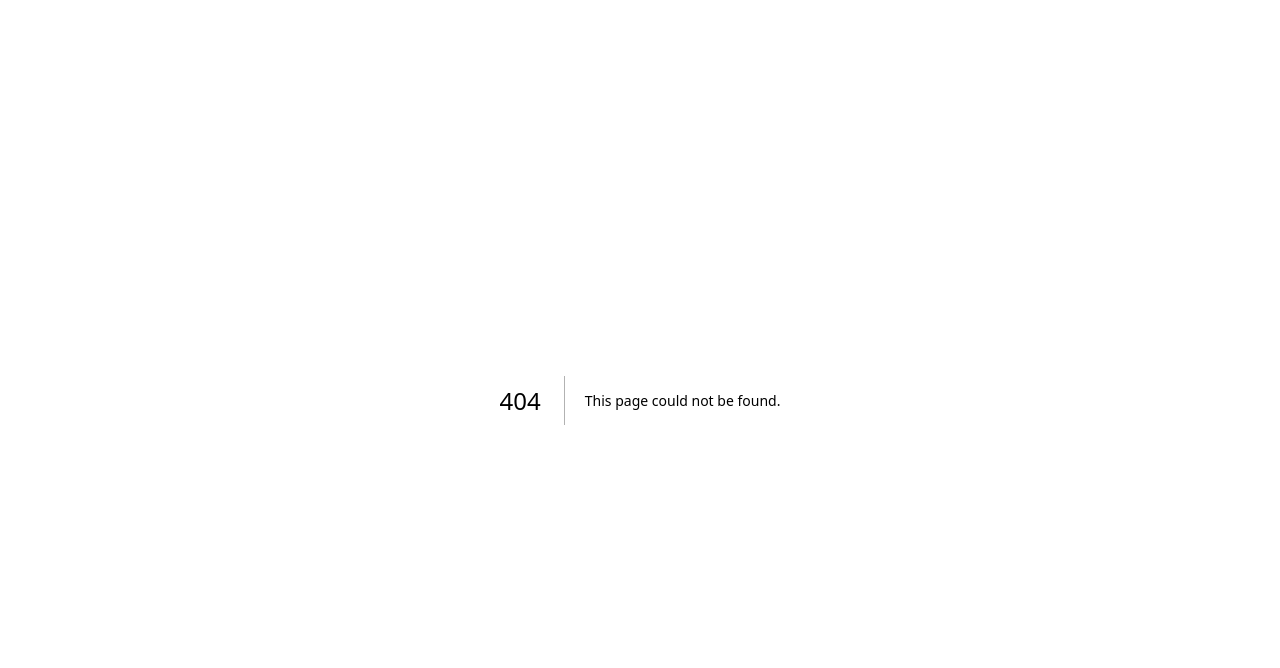
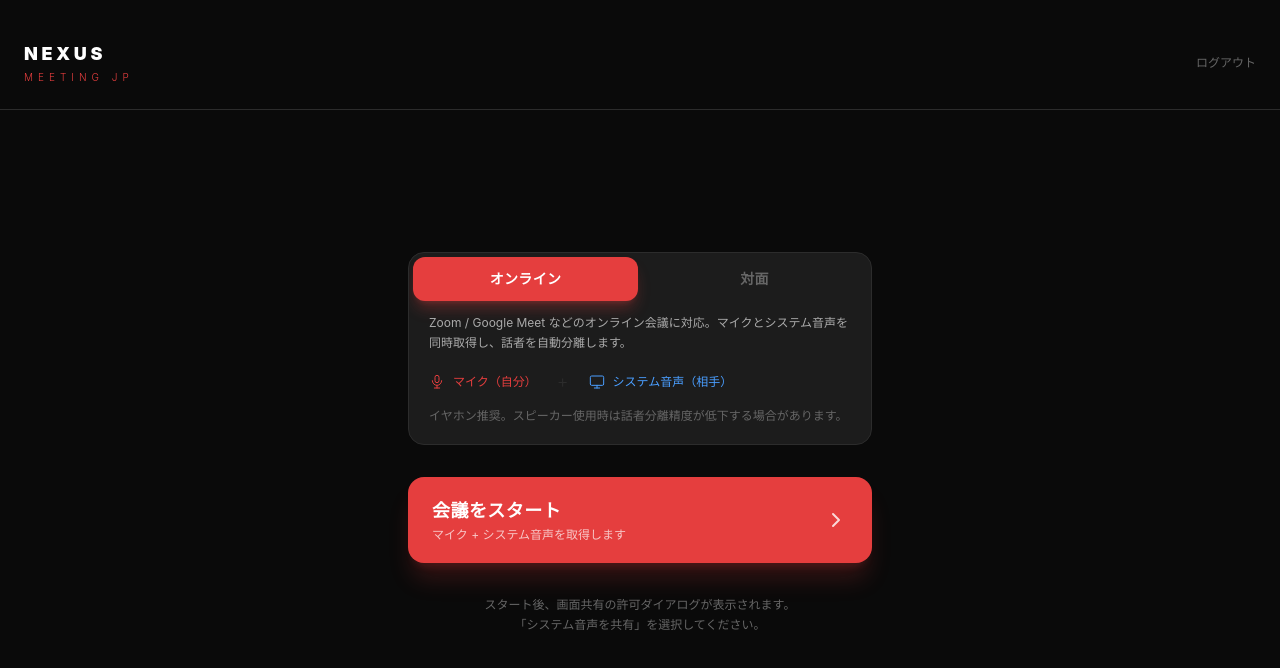
Before and after one commit to olifekabusiki-prog/nexus-meeting-jp, a Next.js app: page /home in a window 1280 px wide. Before the commit this address had no page. Shown: the top 668 px of the page. Built offline with nearby package versions, Linux system fonts and the light colour scheme; no server answers.

Commit message:
add src/app/home/page.tsx

```diff
--- /dev/null
+++ b/src/app/home/page.tsx
@@ -0,0 +1,178 @@
+'use client'
+
+import { useEffect, useState } from 'react'
+import { useRouter } from 'next/navigation'
+import { createClient } from '@/lib/supabase'
+
+/* ---- Icons ---- */
+function MicIcon({ className }: { className?: string }) {
+  return (
+    <svg className={className} viewBox="0 0 24 24" fill="none" stroke="currentColor" strokeWidth={1.5}>
+      <rect x="9" y="2" width="6" height="11" rx="3" />
+      <path d="M5 10a7 7 0 0014 0" strokeLinecap="round" />
+      <line x1="12" y1="17" x2="12" y2="21" strokeLinecap="round" />
+      <line x1="8" y1="21" x2="16" y2="21" strokeLinecap="round" />
+    </svg>
+  )
+}
+
+function MonitorIcon({ className }: { className?: string }) {
+  return (
+    <svg className={className} viewBox="0 0 24 24" fill="none" stroke="currentColor" strokeWidth={1.5}>
+      <rect x="2" y="3" width="20" height="14" rx="2" />
+      <line x1="8" y1="21" x2="16" y2="21" strokeLinecap="round" />
+      <line x1="12" y1="17" x2="12" y2="21" strokeLinecap="round" />
+    </svg>
+  )
+}
+
+function UsersIcon({ className }: { className?: string }) {
+  return (
+    <svg className={className} viewBox="0 0 24 24" fill="none" stroke="currentColor" strokeWidth={1.5}>
+      <path d="M17 21v-2a4 4 0 00-4-4H5a4 4 0 00-4 4v2" />
+      <circle cx="9" cy="7" r="4" />
+      <path d="M23 21v-2a4 4 0 00-3-3.87M16 3.13a4 4 0 010 7.75" />
+    </svg>
+  )
+}
+
+function ChevronRightIcon({ className }: { className?: string }) {
+  return (
+    <svg className={className} viewBox="0 0 24 24" fill="none" stroke="currentColor" strokeWidth={2}>
+      <path d="M9 18l6-6-6-6" strokeLinecap="round" strokeLinejoin="round" />
+    </svg>
+  )
+}
+
+export default function HomePage() {
+  const router = useRouter()
+  const [email, setEmail] = useState('')
+  const [online, setOnline] = useState(true)
+
+  useEffect(() => {
+    const supabase = createClient()
+    const { data: { subscription } } = supabase.auth.onAuthStateChange((event, session) => {
+      if (session) setEmail(session.user.email ?? '')
+      else if (event === 'SIGNED_OUT') router.push('/')
+    })
+    return () => subscription.unsubscribe()
+  }, [router])
+
+  async function handleSignOut() {
+    await createClient().auth.signOut()
+    router.push('/')
+  }
+
+  function handleStart() {
+    router.push(`/session?mode=${online ? 'online' : 'offline'}`)
+  }
+
+  return (
+    <div className="min-h-dvh bg-mtg-black flex flex-col">
+
+      {/* ヘッダー */}
+      <header className="flex items-center justify-between px-6 pt-10 pb-6 border-b border-mtg-border">
+        <div>
+          <div className="text-lg font-black tracking-[0.2em] text-white">NEXUS</div>
+          <div className="text-[10px] font-light tracking-[0.5em] text-mtg-red mt-0.5">MEETING JP</div>
+        </div>
+        <button onClick={handleSignOut} className="text-mtg-mid text-xs hover:text-mtg-light transition-colors">
+          ログアウト
+        </button>
+      </header>
+
+      {/* メイン */}
+      <main className="flex-1 flex flex-col items-center justify-center px-6 gap-8 max-w-lg mx-auto w-full">
+
+        {/* オンライン / 対面 トグル */}
+        <div className="w-full bg-mtg-surface border border-mtg-border rounded-2xl overflow-hidden">
+          {/* トグルスイッチ */}
+          <div className="flex p-1 gap-1">
+            <button
+              onClick={() => setOnline(true)}
+              className={`flex-1 py-3 rounded-xl text-sm font-semibold tracking-wide transition-all ${
+                online
+                  ? 'bg-mtg-red text-white shadow-lg shadow-mtg-red/30'
+                  : 'text-mtg-mid hover:text-mtg-light'
+              }`}
+            >
+              オンライン
+            </button>
+            <button
+              onClick={() => setOnline(false)}
+              className={`flex-1 py-3 rounded-xl text-sm font-semibold tracking-wide transition-all ${
+                !online
+                  ? 'bg-mtg-red text-white shadow-lg shadow-mtg-red/30'
+                  : 'text-mtg-mid hover:text-mtg-light'
+              }`}
+            >
+              対面
+            </button>
+          </div>
+
+          {/* モード説明 */}
+          <div className="px-5 pb-5 pt-2">
+            {online ? (
+              <div className="space-y-3">
+                <p className="text-mtg-light text-xs leading-relaxed">
+                  Zoom / Google Meet などのオンライン会議に対応。マイクとシステム音声を同時取得し、話者を自動分離します。
+                </p>
+                <div className="flex items-center gap-5 pt-1">
+                  <div className="flex items-center gap-2 text-mtg-self">
+                    <MicIcon className="w-4 h-4" />
+                    <span className="text-xs font-medium">マイク（自分）</span>
+                  </div>
+                  <div className="text-mtg-border text-lg font-light">+</div>
+                  <div className="flex items-center gap-2 text-mtg-other-a">
+                    <MonitorIcon className="w-4 h-4" />
+                    <span className="text-xs font-medium">システム音声（相手）</span>
+                  </div>
+                </div>
+                <p className="text-mtg-mid text-xs">
+                  イヤホン推奨。スピーカー使用時は話者分離精度が低下する場合があります。
+                </p>
+              </div>
+            ) : (
+              <div className="space-y-3">
+                <p className="text-mtg-light text-xs leading-relaxed">
+                  同じ部屋での対面会議に対応。マイクで全員の音声を取得し、GPTが文脈から話者を推測整理します。
+                </p>
+                <div className="flex items-center gap-2 text-mtg-mid pt-1">
+                  <UsersIcon className="w-4 h-4" />
+                  <span className="text-xs">端末を参加者の中央に置いてください</span>
+                </div>
+              </div>
+            )}
+          </div>
+        </div>
+
+        {/* 開始ボタン */}
+        <button
+          onClick={handleStart}
+          className="w-full group relative bg-mtg-red hover:bg-mtg-red-dark rounded-2xl py-5 flex items-center justify-between px-6 transition-all active:scale-[0.98] shadow-xl shadow-mtg-red/20"
+        >
+          <div className="text-left">
+            <div className="text-white font-bold text-lg tracking-wide">会議をスタート</div>
+            <div className="text-white/70 text-xs mt-0.5">
+              {online ? 'マイク + システム音声を取得します' : 'マイクのみ取得します'}
+            </div>
+          </div>
+          <ChevronRightIcon className="w-6 h-6 text-white/80 group-hover:translate-x-0.5 transition-transform" />
+        </button>
+
+        {/* 注意文（オンライン時） */}
+        {online && (
+          <p className="text-mtg-mid text-xs text-center leading-relaxed">
+            スタート後、画面共有の許可ダイアログが表示されます。<br />
+            「システム音声を共有」を選択してください。
+          </p>
+        )}
+      </main>
+
+      {/* フッター */}
+      <footer className="px-6 pb-6 text-center">
+        {email && <p className="text-mtg-mid text-xs">{email}</p>}
+      </footer>
+    </div>
+  )
+}
```
